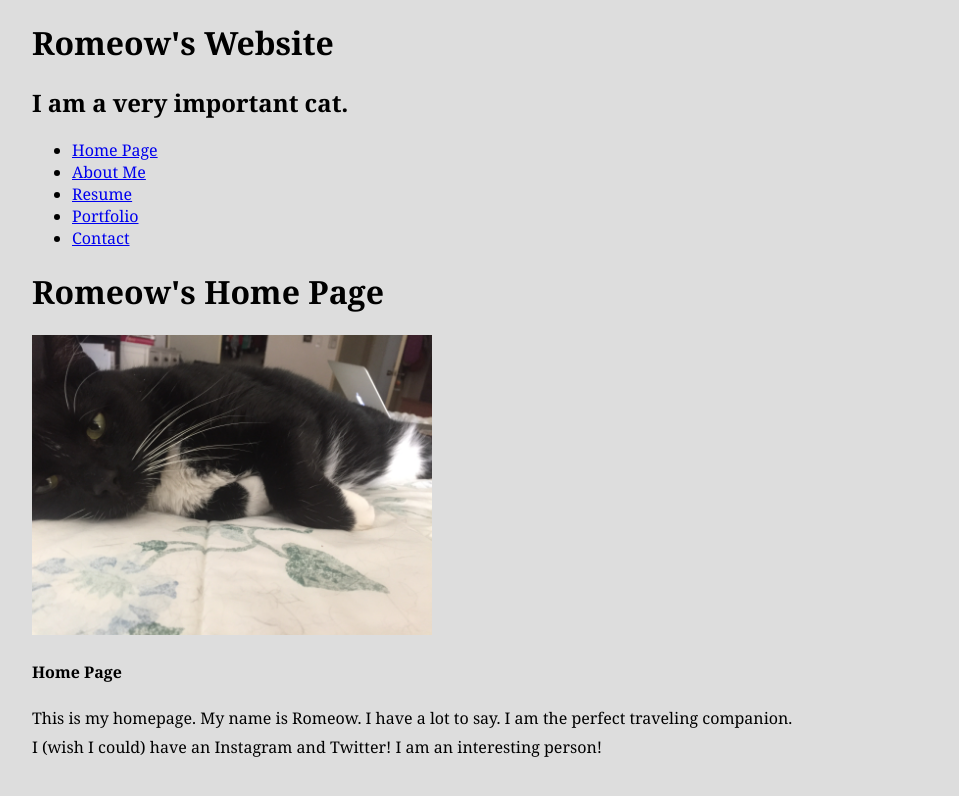
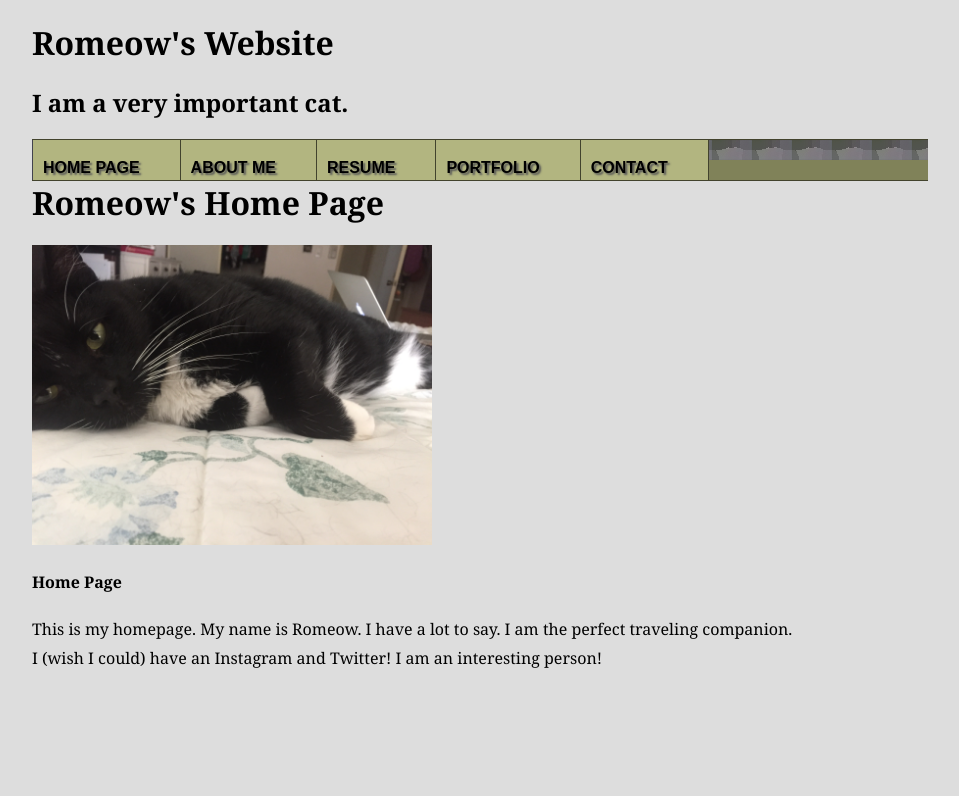
Before and after one commit to emeriwether/emeriwether.github.io, a Jekyll site: the page built from index.html, in a window 1280 px wide. Shown: the top 796 px of the page, without its empty margins (160-1119 px from the left). Built offline with Jekyll 4.4.1, drawn with Linux system fonts in a browser that asks for light colours.

Commit message:
adding styling to top nav

```diff
--- a/_layouts/default.html
+++ b/_layouts/default.html
@@ -15,12 +15,12 @@
             <h2>I am a very important cat.</h2>
 
             <nav role="navigation">
-                <ul>
-                    <li class="topNav"><a href="/index.html" title="Home Page">Home Page</a></li>
-                    <li class="topNav"><a href="/about.html" title="About Me">About Me</a></li>
-                    <li class="topNav"><a href="/resume.html" title="Resume">Resume</a></li>
-                    <li class="topNav"><a href="/portfolio.html" title="Portfolio">Portfolio</a></li>
-                    <li class="topNav"><a href="/contact.html" title="Contact">Contact</a></li>
+                <ul id="topNav">
+                    <li id="topNavHome"><a href="/index.html" title="Home Page">Home Page</a></li>
+                    <li id="topNavAbout"><a href="/about.html" title="About Me">About Me</a></li>
+                    <li id="topNavResume"><a href="/resume.html" title="Resume">Resume</a></li>
+                    <li id="topNavPortfolio"><a href="/portfolio.html" title="Portfolio">Portfolio</a></li>
+                    <li id="topNavContact"><a href="/contact.html" title="Contact">Contact</a></li>
                 </ul>
             </nav>
 
--- a/css/styles.css
+++ b/css/styles.css
@@ -15,6 +15,10 @@ p {
     padding:0;
     list-style-type:none;
     background:#808259 url(/img/topNav_bg.jpg) 0 0 repeat-x;
+    float:left;
+    width:100%;
+    border:1px solid #42432d;
+    border-width:1px 0;
 }
 
 #topNav li{
@@ -27,4 +31,22 @@ p {
     color:#000;
     background:#b2b580;
     padding:20px 40px 4px 10px;
+    float:left;
+    width:auto;
+    border-right:1px solid #42432d;
+    text-decoration:none;
+    font:bold 1em/1em Arial, Helvetica, sans-serif;
+    text-transform:uppercase;
+    text-shadow: 2px 2px 2px #555;
 }
+
+#topNav li:first-child a{
+    border-left:1px solid #42434d;
+}
+
+#topNav a:hover, #topNav a:focus {
+    color:#fff;
+    background:#727454;
+}
+
+#topNavHome #top
```
